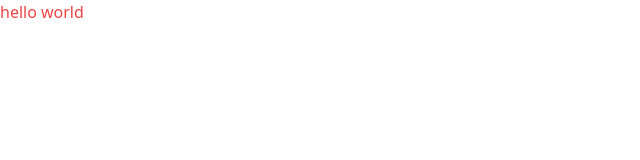
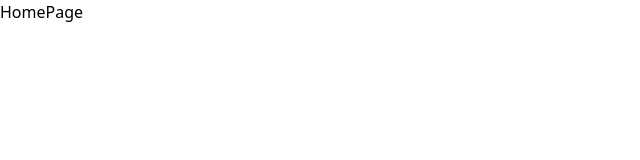
Before and after one commit to cherali/apartment-booking, a React (Vite) app: page / in a window 1280 px wide. Shown: the top 160 px of the page, without its empty margins (0-640 px from the left). Built offline with nearby package versions, Linux system fonts and the light colour scheme.

Commit message:
add routing

```diff
--- a/src/App.tsx
+++ b/src/App.tsx
@@ -1,8 +1,11 @@
+import { Suspense } from 'react'
+import AppRouter from './Routes/AppRouter'
+
 function App() {
   return (
-    <section>
-      <p className='text-red-500'>hello world</p>
-    </section>
+    <Suspense fallback={<p>loading...</p>}>
+      <AppRouter />
+    </Suspense>
   )
 }
 
--- /dev/null
+++ b/src/Routes/AppRouter.tsx
@@ -0,0 +1,12 @@
+import { BrowserRouter } from 'react-router-dom'
+import { AppRoutes } from './AppRoutes'
+
+const AppRouter = () => {
+  return (
+    <BrowserRouter>
+      <AppRoutes />
+    </BrowserRouter>
+  )
+}
+
+export default AppRouter
--- /dev/null
+++ b/src/Routes/AppRoutes.tsx
@@ -0,0 +1,20 @@
+import { lazy } from 'react'
+import { useRoutes } from 'react-router-dom'
+
+import { routes } from './routes'
+
+const HomePage = lazy(() => import('@/pages/public/HomePage/HomePage'))
+const NotFound = lazy(() => import('@/pages/public/NotFound/NotFound'))
+
+export const AppRoutes = () =>
+  useRoutes([
+    {
+      path: routes.public.home,
+      element: <HomePage />,
+    },
+
+    {
+      path: '*',
+      element: <NotFound />,
+    },
+  ])
--- /dev/null
+++ b/src/Routes/routes.ts
@@ -0,0 +1,15 @@
+/**
+ * all all routed here
+ */
+
+interface IRoutes {
+  public: {
+    home: string
+  }
+}
+
+export const routes: IRoutes = {
+  public: {
+    home: '/',
+  },
+}
--- /dev/null
+++ b/src/pages/public/HomePage/HomePage.tsx
@@ -0,0 +1,5 @@
+const HomePage = () => {
+  return <div>HomePage</div>
+}
+
+export default HomePage
--- /dev/null
+++ b/src/pages/public/NotFound/NotFound.tsx
@@ -0,0 +1,20 @@
+import { routes } from '@/Routes/routes'
+import { Link } from 'react-router-dom'
+
+const NotFound = () => {
+  return (
+    <section className='w-full h-screen flex items-center justify-center flex-col'>
+      <p className='text-5xl tracking-[2rem] text-blue-700'>404</p>
+      <p className='text-3xl mt-5 me-6 text-blue-900 capitalize'>page not found!</p>
+
+      <Link
+        to={routes.public.home}
+        className='text-xl me-6 mt-10 underline capitalize text-purple-700'
+      >
+        return to home page
+      </Link>
+    </section>
+  )
+}
+
+export default NotFound
```
